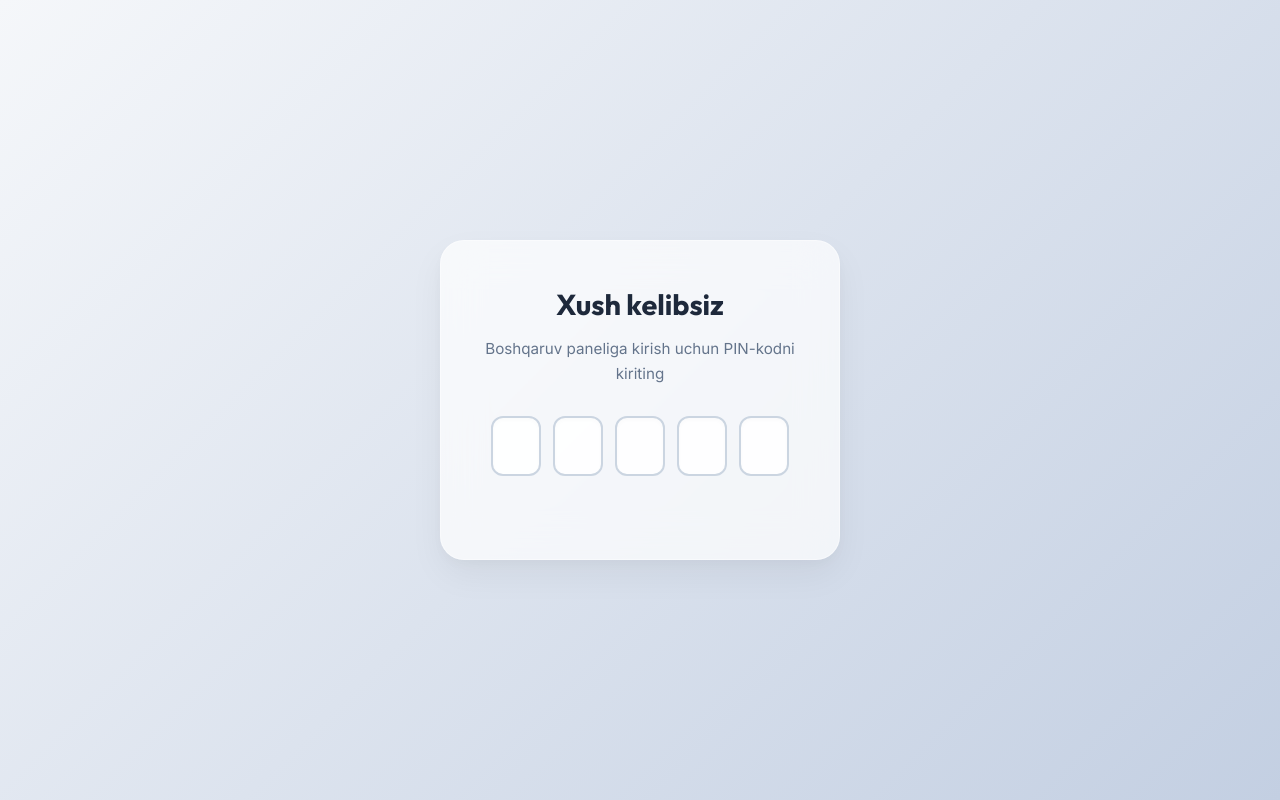
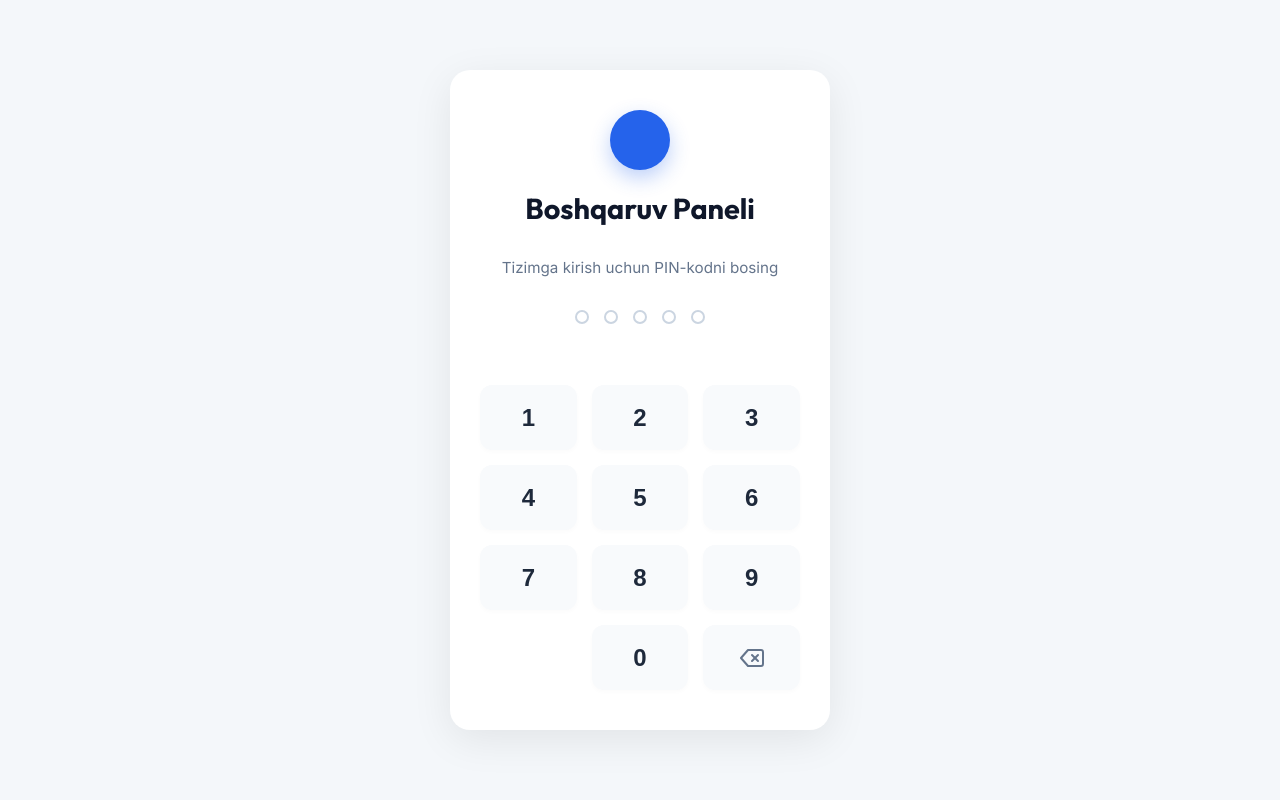
Before and after one commit to Usmonjon600/Vlog-portfoliya, a website: page public/admin.html in a window 1280 px wide. Drawn offline with nearby package versions, Linux system fonts and the light colour scheme.

Commit message:
Implement Delta POS style Numpad login

```diff
--- a/public/admin.html
+++ b/public/admin.html
@@ -10,20 +10,45 @@
 </head>
 <body>
     <!-- LOGIN EKRANI -->
-    <div id="login-screen" class="admin-container center-content light-glass-theme">
-        <div class="glass-card login-card crm-style">
-            <h2 class="crm-title">Xush kelibsiz</h2>
-            <p class="crm-subtitle">Boshqaruv paneliga kirish uchun PIN-kodni kiriting</p>
+    <div id="login-screen" class="admin-container center-content delta-theme">
+        <div class="glass-card login-card delta-card">
+            <div class="brand-logo">
+                <div class="logo-circle"></div>
+                <h2 class="crm-title">Boshqaruv Paneli</h2>
+            </div>
+            <p class="crm-subtitle">Tizimga kirish uchun PIN-kodni bosing</p>
 
-            <div class="pin-container" id="pin-container">
-                <input type="password" class="pin-box" maxlength="1" pattern="[0-9]" inputmode="numeric">
-                <input type="password" class="pin-box" maxlength="1" pattern="[0-9]" inputmode="numeric">
-                <input type="password" class="pin-box" maxlength="1" pattern="[0-9]" inputmode="numeric">
-                <input type="password" class="pin-box" maxlength="1" pattern="[0-9]" inputmode="numeric">
-                <input type="password" class="pin-box" maxlength="1" pattern="[0-9]" inputmode="numeric">
+            <!-- Dots Indicator -->
+            <div class="pin-dots" id="pin-dots">
+                <div class="dot"></div>
+                <div class="dot"></div>
+                <div class="dot"></div>
+                <div class="dot"></div>
+                <div class="dot"></div>
             </div>
 
             <p id="login-error" class="error-msg">Noto'g'ri PIN-kod!</p>
+
+            <!-- Numeric Keypad -->
+            <div class="numpad">
+                <button class="num-btn" data-val="1">1</button>
+                <button class="num-btn" data-val="2">2</button>
+                <button class="num-btn" data-val="3">3</button>
+
+                <button class="num-btn" data-val="4">4</button>
+                <button class="num-btn" data-val="5">5</button>
+                <button class="num-btn" data-val="6">6</button>
+
+                <button class="num-btn" data-val="7">7</button>
+                <button class="num-btn" data-val="8">8</button>
+                <button class="num-btn" data-val="9">9</button>
+
+                <button class="num-btn empty" disabled></button>
+                <button class="num-btn" data-val="0">0</button>
+                <button class="num-btn action-btn-pad" id="btn-backspace">
+                    <svg width="24" height="24" viewBox="0 0 24 24" fill="none" stroke="currentColor" stroke-width="2" stroke-linecap="round" stroke-linejoin="round"><path d="M21 4H8l-7 8 7 8h13a2 2 0 0 0 2-2V6a2 2 0 0 0-2-2z"></path><line x1="18" y1="9" x2="12" y2="15"></line><line x1="12" y1="9" x2="18" y2="15"></line></svg>
+                </button>
+            </div>
         </div>
     </div>
 
--- a/public/css/admin.css
+++ b/public/css/admin.css
@@ -95,28 +95,43 @@
     padding: 10px;
 }
 
-/* LIGHT GLASS THEME FOR LOGIN */
-.light-glass-theme {
-    background: linear-gradient(135deg, #f5f7fa 0%, #c3cfe2 100%) !important;
+/* DELTA POS THEME FOR LOGIN */
+.delta-theme {
+    background: #f4f7fa !important;
 }
 
-.crm-style {
-    background: rgba(255, 255, 255, 0.7) !important;
-    backdrop-filter: blur(20px);
-    -webkit-backdrop-filter: blur(20px);
-    border: 1px solid rgba(255, 255, 255, 0.4) !important;
-    box-shadow: 0 15px 35px rgba(0, 0, 0, 0.05), 0 5px 15px rgba(0, 0, 0, 0.03) !important;
-    border-radius: 24px !important;
-    padding: 40px !important;
+.delta-card {
+    background: #ffffff !important;
+    border: none !important;
+    box-shadow: 0 10px 40px rgba(0, 0, 0, 0.08) !important;
+    border-radius: 20px !important;
+    padding: 40px 30px !important;
     text-align: center;
-    max-width: 400px;
+    width: 100%;
+    max-width: 380px;
+}
+
+.brand-logo {
+    display: flex;
+    flex-direction: column;
+    align-items: center;
+    margin-bottom: 25px;
+}
+
+.logo-circle {
+    width: 60px;
+    height: 60px;
+    background: #2563eb;
+    border-radius: 50%;
+    margin-bottom: 15px;
+    box-shadow: 0 8px 20px rgba(37, 99, 235, 0.3);
 }
 
 .crm-title {
-    color: #1e293b;
+    color: #0f172a;
     font-size: 1.8rem;
-    font-weight: 700;
-    margin-bottom: 10px;
+    font-weight: 800;
+    margin: 0;
     font-family: 'Outfit', sans-serif;
 }
 
@@ -126,38 +141,71 @@
     margin-bottom: 30px;
 }
 
-.pin-container {
+/* PIN Dots */
+.pin-dots {
     display: flex;
     justify-content: center;
-    gap: 12px;
-    margin-bottom: 20px;
+    gap: 15px;
+    margin-bottom: 10px;
+    height: 20px;
 }
 
-.pin-box {
-    width: 50px;
-    height: 60px;
-    border-radius: 12px;
+.dot {
+    width: 14px;
+    height: 14px;
+    border-radius: 50%;
     border: 2px solid #cbd5e1;
-    background: rgba(255, 255, 255, 0.9);
-    font-size: 24px;
-    text-align: center;
-    color: #0f172a;
-    font-weight: 700;
-    transition: all 0.3s ease;
-    box-shadow: inset 0 2px 4px rgba(0,0,0,0.02);
+    background: transparent;
+    transition: all 0.2s ease;
 }
 
-.pin-box:focus {
-    outline: none;
-    border-color: #3b82f6;
-    box-shadow: 0 0 0 4px rgba(59, 130, 246, 0.15);
-    transform: translateY(-2px);
+.dot.filled {
+    background: #2563eb;
+    border-color: #2563eb;
 }
 
-.pin-box.error {
+.dot.error {
+    background: #ef4444;
     border-color: #ef4444;
-    color: #ef4444;
-    background: #fef2f2;
+}
+
+/* Numpad */
+.numpad {
+    display: grid;
+    grid-template-columns: repeat(3, 1fr);
+    gap: 15px;
+    margin-top: 25px;
+}
+
+.num-btn {
+    background: #f8fafc;
+    border: none;
+    border-radius: 12px;
+    height: 65px;
+    font-size: 1.5rem;
+    font-weight: 600;
+    color: #1e293b;
+    cursor: pointer;
+    transition: all 0.1s ease;
+    display: flex;
+    align-items: center;
+    justify-content: center;
+    box-shadow: 0 2px 5px rgba(0,0,0,0.02);
+}
+
+.num-btn:active {
+    background: #e2e8f0;
+    transform: scale(0.95);
+}
+
+.num-btn.empty {
+    background: transparent;
+    box-shadow: none;
+    cursor: default;
+}
+
+.action-btn-pad {
+    color: #64748b;
 }
 
 .error-msg {
@@ -167,7 +215,9 @@
     opacity: 0;
     transform: translateY(-10px);
     transition: all 0.3s ease;
-    display: block !important;
+    margin: 0;
+    height: 20px;
+    line-height: 20px;
 }
 
 .error-msg.show {
--- a/public/js/admin.js
+++ b/public/js/admin.js
@@ -10,41 +10,48 @@ document.addEventListener('DOMContentLoaded', async () => {
         await initDashboard();
     }
 
-    // Login logic - PIN
-    const pinBoxes = document.querySelectorAll('.pin-box');
+    // Login logic - On-Screen Numpad
+    const numBtns = document.querySelectorAll('.num-btn[data-val]');
+    const backspaceBtn = document.getElementById('btn-backspace');
+    const dots = document.querySelectorAll('.dot');
+    let currentPin = '';
 
-    pinBoxes.forEach((box, index) => {
-        box.addEventListener('input', (e) => {
-            const val = e.target.value;
-            // Faqat raqamlar
-            if (!/^[0-9]*$/.test(val)) {
-                e.target.value = val.replace(/[^0-9]/g, '');
-                return;
-            }
-            if (val.length === 1) {
-                e.target.classList.remove('error');
-                if (index < pinBoxes.length - 1) {
-                    pinBoxes[index + 1].focus();
-                } else {
+    numBtns.forEach(btn => {
+        btn.addEventListener('click', () => {
+            if (currentPin.length < 5) {
+                currentPin += btn.dataset.val;
+                updateDots();
+                if (currentPin.length === 5) {
                     submitPin();
                 }
             }
         });
+    });
 
-        box.addEventListener('keydown', (e) => {
-            if (e.key === 'Backspace' && e.target.value === '' && index > 0) {
-                pinBoxes[index - 1].focus();
-                pinBoxes[index - 1].value = '';
+    backspaceBtn.addEventListener('click', () => {
+        if (currentPin.length > 0) {
+            currentPin = currentPin.slice(0, -1);
+            updateDots();
+        }
+    });
+
+    function updateDots() {
+        dots.forEach((dot, index) => {
+            if (index < currentPin.length) {
+                dot.classList.add('filled');
+            } else {
+                dot.classList.remove('filled');
+                dot.classList.remove('error');
             }
         });
-    });
+    }
 
     async function submitPin() {
-        let password = '';
-        pinBoxes.forEach(box => password += box.value);
-        if(password.length !== 5) return;
+        const password = currentPin;
 
-        pinBoxes.forEach(box => box.disabled = true);
+        // Disable buttons
+        document.querySelectorAll('.num-btn').forEach(b => b.style.pointerEvents = 'none');
+
         try {
             const res = await fetch('/api/login', {
                 method: 'POST',
@@ -63,7 +70,7 @@ document.addEventListener('DOMContentLoaded', async () => {
         } catch(e) {
             showPinError();
         } finally {
-            pinBoxes.forEach(box => box.disabled = false);
+            document.querySelectorAll('.num-btn').forEach(b => b.style.pointerEvents = 'auto');
         }
     }
 
@@ -71,19 +78,19 @@ document.addEventListener('DOMContentLoaded', async () => {
         const card = document.querySelector('.login-card');
         const errorMsg = document.getElementById('login-error');
 
-        pinBoxes.forEach(box => {
-            box.classList.add('error');
-            box.value = '';
+        dots.forEach(dot => {
+            dot.classList.add('error');
         });
         errorMsg.classList.add('show');
         card.classList.add('shake');
 
         setTimeout(() => card.classList.remove('shake'), 500);
-        setTimeout(() => pinBoxes[0].focus(), 100);
+
         setTimeout(() => {
+            currentPin = '';
+            updateDots();
             errorMsg.classList.remove('show');
-            pinBoxes.forEach(box => box.classList.remove('error'));
-        }, 3000);
+        }, 1500);
     }
 
     // Logout
```
